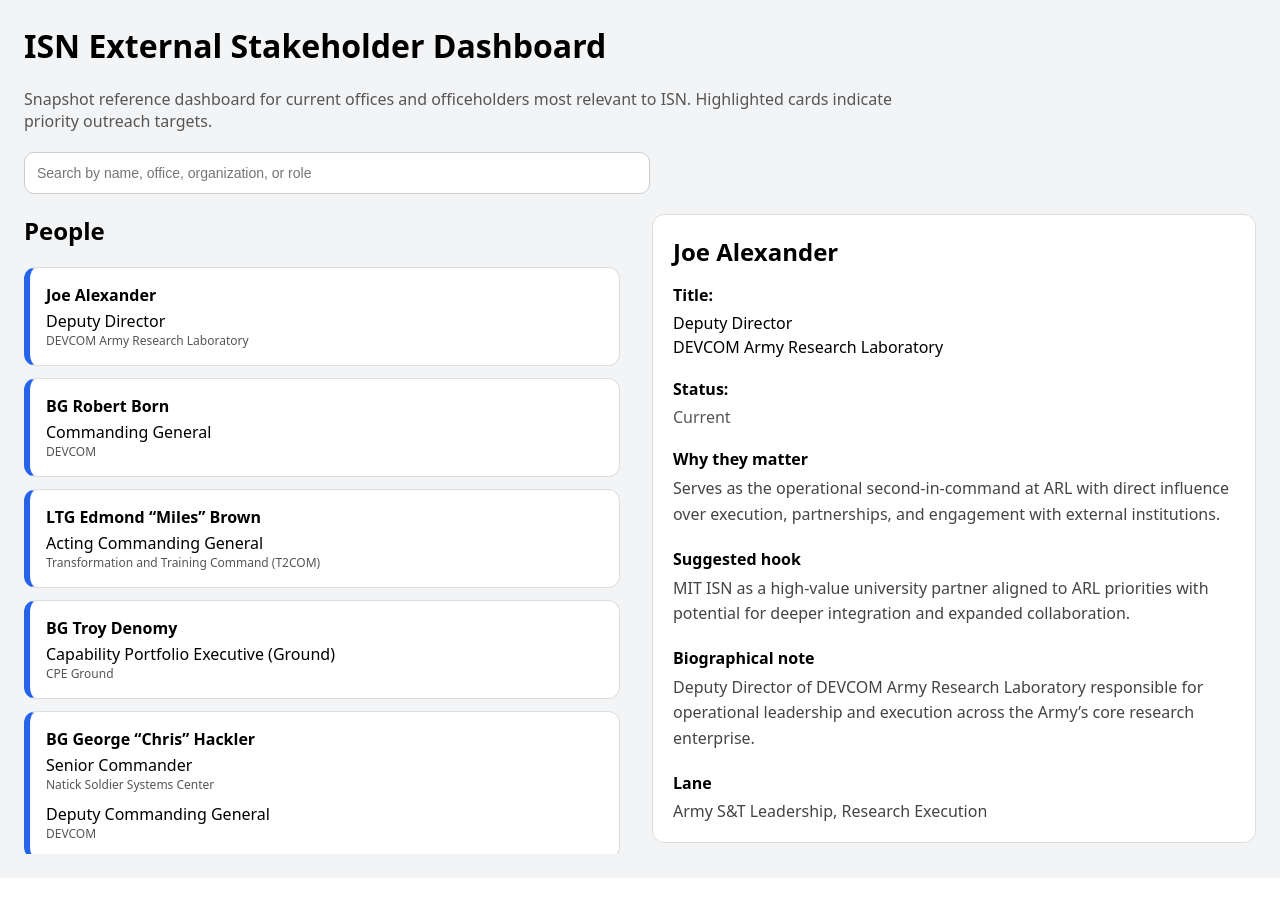
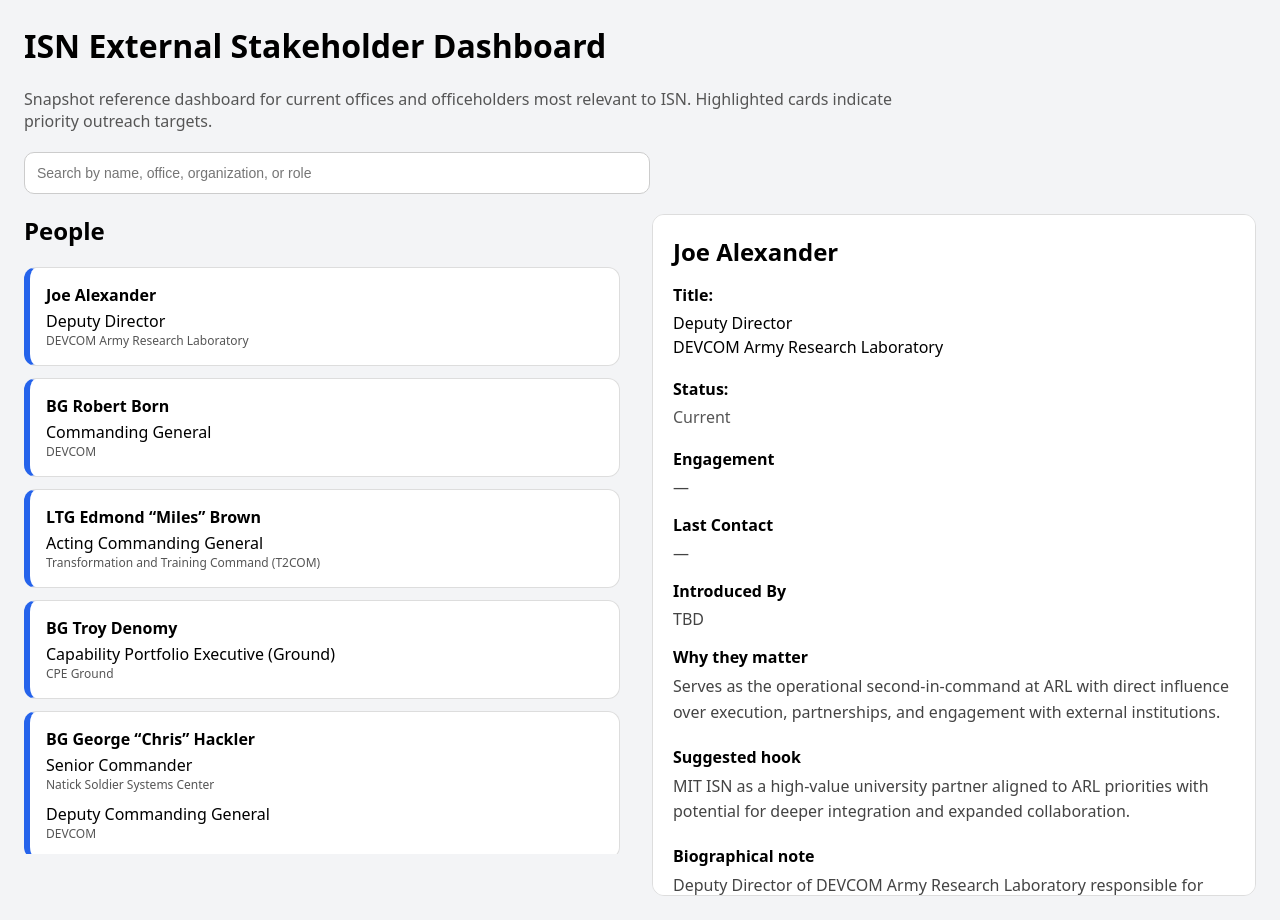
Before and after one commit to fhadley/isn-dashboard, a React (Vite) app: page / in a window 1280 px wide. Both pictures are taken after a click on the element 322 px from the left and 316 px from the top of the page. Before the commit the page ends 878 px from the top, so only its background shows below. Built offline with nearby package versions, Linux system fonts and the light colour scheme.

Commit message:
Add engagement tracking fields to dashboard

```diff
--- a/src/App.jsx
+++ b/src/App.jsx
@@ -255,6 +255,27 @@
                 </div>
               </div>
 
+              <div style={{ marginBottom: "16px" }}>
+                <strong>Engagement</strong>
+                <div style={{ marginTop: "6px", color: "#444" }}>
+                  {selected?.engagement || "—"}
+                </div>
+              </div>
+
+              <div style={{ marginBottom: "16px" }}>
+                <strong>Last Contact</strong>
+                <div style={{ marginTop: "6px", color: "#444" }}>
+                  {selected?.lastContact || "—"}
+                </div>
+              </div>
+
+              <div style={{ marginBottom: "16px" }}>
+                <strong>Introduced By</strong>
+                <div style={{ marginTop: "6px", color: "#444" }}>
+                  {selected?.introducedBy || "—"}
+                </div>
+              </div>
+
               <div style={{ marginBottom: "20px" }}>
                 <strong>Why they matter</strong>
                 <div style={{ marginTop: "6px", color: "#444", lineHeight: 1.6 }}>
```
Also changed, not shown: 1 other file (tests, documents, lock files or other folders).
